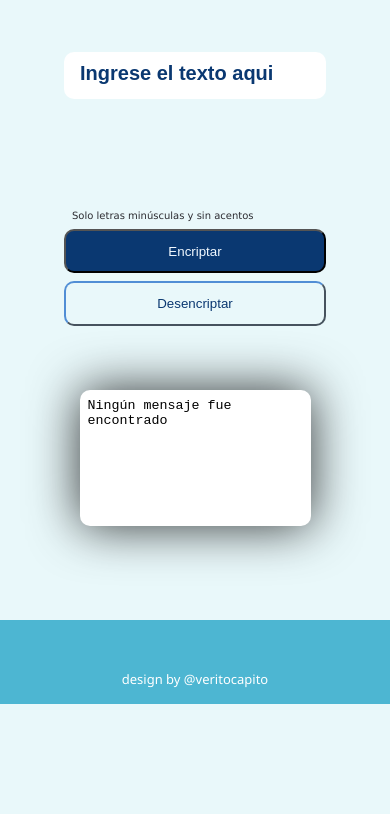
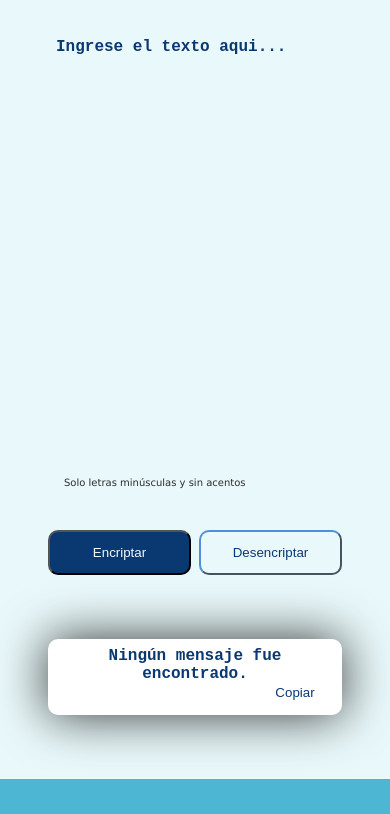
Before and after one commit to veritocapito/textEncrypter, a plain HTML site: page index.html in a window 390 px wide. Shown: the part 140-954 px from the top of the page. Before the commit the page ends 844 px from the top, so only its background shows below. Drawn offline with Linux system fonts and the light colour scheme.

Commit message:
copy button + responsive

```diff
--- /dev/null
+++ b/assets/reset.css
@@ -0,0 +1,48 @@
+/* http://meyerweb.com/eric/tools/css/reset/
+   v2.0 | 20110126
+   License: none (public domain)
+*/
+
+html, body, div, span, applet, object, iframe,
+h1, h2, h3, h4, h5, h6, p, blockquote, pre,
+a, abbr, acronym, address, big, cite, code,
+del, dfn, em, img, ins, kbd, q, s, samp,
+small, strike, strong, sub, sup, tt, var,
+b, u, i, center,
+dl, dt, dd, ol, ul, li,
+fieldset, form, label, legend,
+table, caption, tbody, tfoot, thead, tr, th, td,
+article, aside, canvas, details, embed,
+figure, figcaption, footer, header, hgroup,
+menu, nav, output, ruby, section, summary,
+time, mark, audio, video {
+	margin: 0;
+	padding: 0;
+	border: 0;
+	font-size: 100%;
+	font: inherit;
+	vertical-align: baseline;
+}
+/* HTML5 display-role reset for older browsers */
+article, aside, details, figcaption, figure,
+footer, header, hgroup, menu, nav, section {
+	display: block;
+}
+body {
+	line-height: 1;
+}
+ol, ul {
+	list-style: none;
+}
+blockquote, q {
+	quotes: none;
+}
+blockquote:before, blockquote:after,
+q:before, q:after {
+	content: '';
+	content: none;
+}
+table {
+	border-collapse: collapse;
+	border-spacing: 0;
+}
--- a/assets/styles.css
+++ b/assets/styles.css
@@ -1,3 +1,6 @@
+@import url('https://fonts.googleapis.com/css2?family=Inter:wght@200&display=swap');
+
+
 * {
     margin: 0;
     padding: 0;
@@ -6,6 +9,11 @@
 
 body{
     background-color: rgb(233, 248, 250);
+    font-family: 'Inter';
+    font-style: normal;
+    font-weight: 200;
+    font-size: 20px;
+    line-height: 150%;
 }
 
 nav{
@@ -29,11 +37,11 @@ nav img{
 main{
     padding: 1rem;
     font-family: Verdana, Geneva, Tahoma, sans-serif;
+    min-height: 50vh;
 }
 
-form{
-    min-height: 40vh;
-    margin: 1rem;
+section{
+    margin: 0.5rem 1rem;
     padding: 1rem;
     display: flex;
     flex-direction: column;
@@ -41,17 +49,22 @@ form{
     gap: 1rem;
 }
 
-input{
+#text{
+    resize: none;
     border-style: none;
-    padding: 1rem;
+    padding: 0.5rem;
     border-radius: 10px;
-    margin: 1rem;
+    background-color: transparent;
 }
 
-::placeholder {
+#text::placeholder {
     color: rgb(10, 56, 113);
-    font-size: 1.5em;
+    font-size: 1rem;
     font-weight: bold;
+}
+
+textarea:focus{
+    outline: none;
 }
 
 .muted{
@@ -64,7 +77,7 @@ input{
     display: flex;
     flex-direction: column;
     gap: 0.5rem;
-    margin: 1rem;
+    margin: 1rem 0;
 }
 
 #button1{
@@ -85,13 +98,28 @@ input{
     background-color: transparent;
 }
 
-section{
-    min-height: 30vh;
-    display: flex;
-    justify-content: center;
+.copy{
+    position: absolute;
+    right: 60px;
+    height: 40px;
+    width: 60px;
+    margin-top: 5%;
+    margin-bottom: 1%;
+    border: none;
+    cursor: pointer;
+    background-color: transparent;
+    color: rgb(10, 56, 113);
 }
 
-textarea{
+.message{
+    display: flex;
+    flex-direction: column;
+    justify-content: center;
+    margin: 0.5rem 0;
+}
+
+#message{
+    background-color: white;
     border-radius: 10px;
     padding: 0.5rem;
     margin-bottom: 1rem;
@@ -100,12 +128,16 @@ textarea{
     box-shadow: 0 0 50px rgba(0,0,0,0.8);
 }
 
+#message::placeholder {
+    color: rgb(10, 56, 113);
+    font-size: 1rem;
+    font-weight: bold;
+    text-align: center;
+}
+
 footer{
-    position: fixed;
-    bottom:0;
     width: 100vw;
     height: 10vh;
-    clear:both;
     background-color: #4DB6D2;
     justify-content: center;
     align-items: flex-end;
@@ -115,3 +147,45 @@ footer{
     font-family: 'Segoe UI', Tahoma, Geneva, Verdana, sans-serif;
     font-size: small;
 }
+
+@media only screen and (min-device-width: 1200px) {
+
+    main{
+        display: flex;
+    }
+
+    section{
+        max-width: 80%;
+
+        align-items: center;
+    }
+
+    #message{
+        background-image: url("./munieco.png");
+        background-repeat: no-repeat;
+    }
+}
+
+
+@media only screen and (min-device-width: 567px) and (max-device-width: 1199px){
+
+    #text{
+        min-height: 50vh;
+    }
+
+    .muted{
+        padding-left: 1rem;
+    }
+    .buttons{
+        flex-direction: row;
+    }
+
+    button{
+        width: 50%;
+    }
+
+    .copy{
+        margin-right: 5px;
+        margin-left: 70%;
+    }
+}
--- a/index.html
+++ b/index.html
@@ -4,6 +4,7 @@
     <meta charset="UTF-8">
     <meta http-equiv="X-UA-Compatible" content="IE=edge">
     <meta name="viewport" content="width=device-width, initial-scale=1.0">
+    <link rel="shortcut icon" href="./assets/favicon_io/favicon.ico" type="image/x-icon">
     <link rel="stylesheet" href="./assets/styles.css">
     <title>Text Encrypter</title>
 </head>
@@ -15,24 +16,29 @@
             </nav>
         </header>
         <main>
-            <form action="#">
+            <section>
                 <!-- Campo para el texto que va a ser encriptado/desencriptado-->
-                <input name="text" id="text" placeholder="Ingrese el texto aqui"></input>
+                <textarea cols="20" rows="12" id="text" placeholder="Ingrese el texto aqui..."></textarea>
+                <p class="muted">Solo letras minúsculas y sin acentos</p>
                 <div class="buttons">
-                    <p class="muted">Solo letras minúsculas y sin acentos</p>
                     <!-- Un botón para encriptar -->
                     <button id="button1">Encriptar</button>
                     <!-- Un botón para desencriptar -->
                     <button id="button2">Desencriptar</button>
                 </div>
-            </form>
+            </section>
+            <section>
+                <!-- Área para mostrar el texto encriptado/desencriptado -->
+                <div class="message">
+                    <textarea cols="20" rows="4" id="message" placeholder="Ningún mensaje fue encontrado."></textarea>
+                    <button class="copy">Copiar</button>
+
+                </div>
+            </section>
+
+
         </main>
-        <section>
-            <!-- Área para mostrar el texto encriptado/desencriptado -->
-            <div>
-                <textarea name="" id="" cols="25" rows="8" placeholder="Ingresa el texto que desees encriptar o desencriptar.">Ningún mensaje fue encontrado</textarea>
-            </div>
-        </section>
+
         <footer class="">
             <p>design by @veritocapito</p>
         </footer>
```
Also changed, not shown: assets/favicon_io/android-chrome-192x192.png (added), assets/favicon_io/android-chrome-512x512.png (added), assets/favicon_io/apple-touch-icon.png (added), assets/favicon_io/favicon-16x16.png (added), assets/favicon_io/favicon-32x32.png (added), assets/favicon_io/favicon.ico (added), assets/favicon_io/site.webmanifest (added), assets/munieco.png (added).
